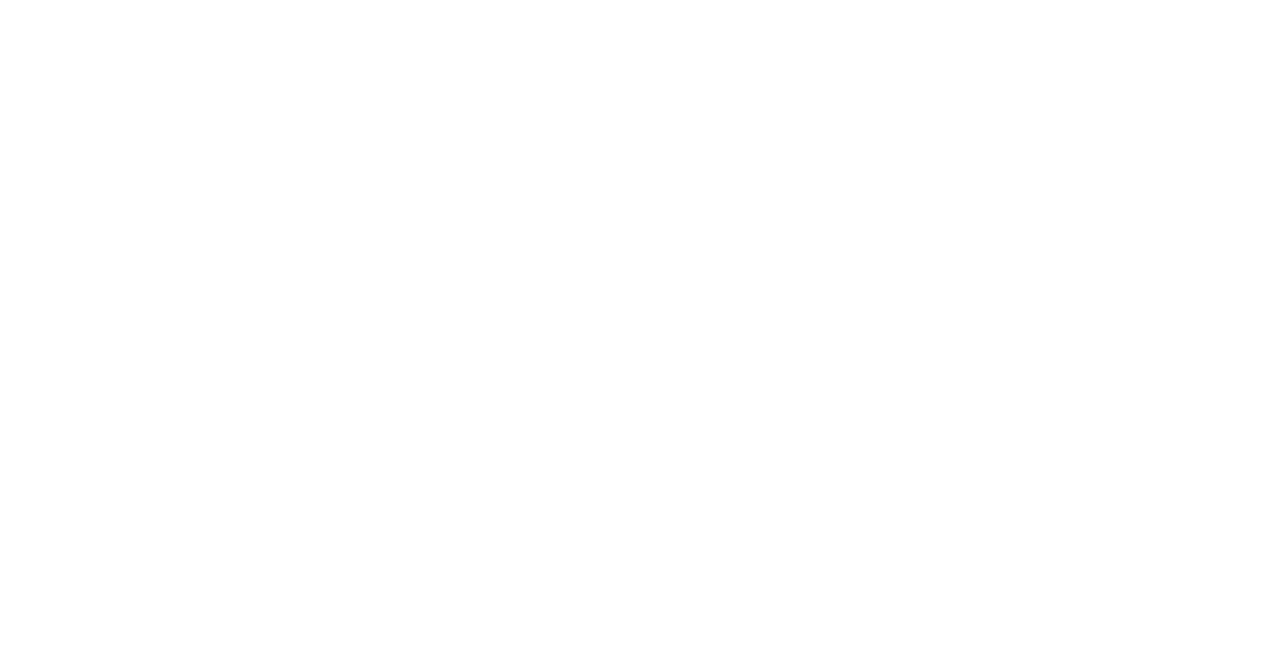
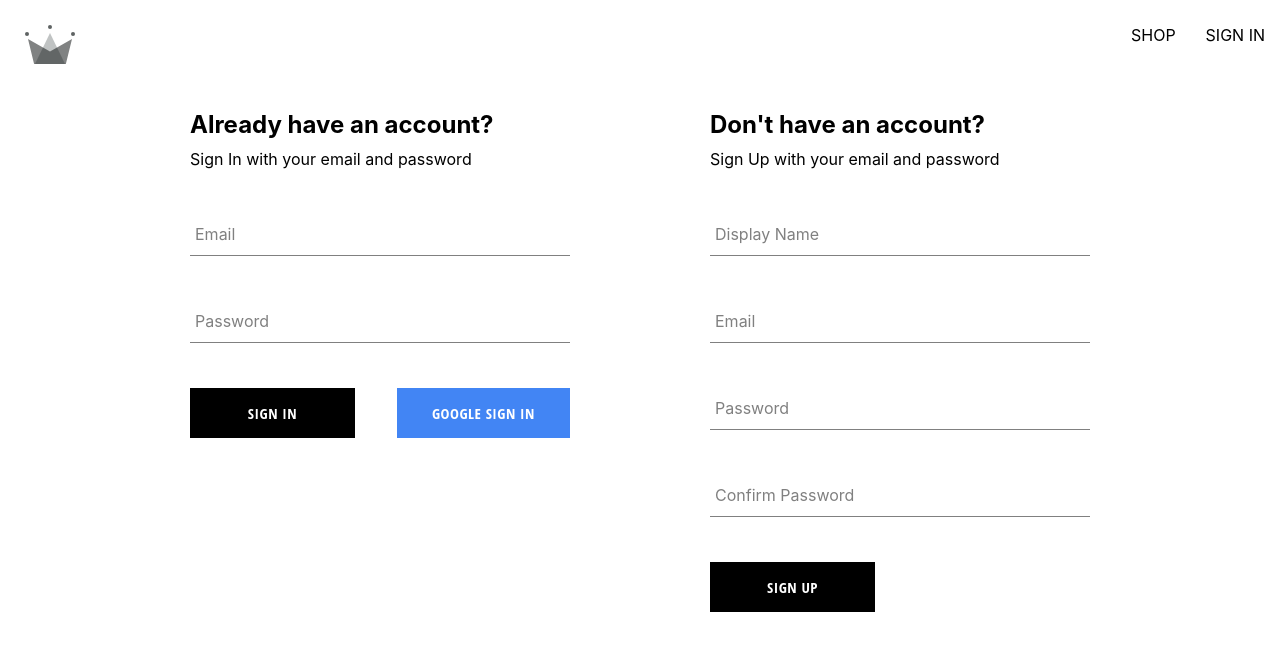
Before and after one commit to Doozuu/shopping-mall, a React (Create React App) app: page /auth in a window 1280 px wide. Before the commit this address had no page. Shown: the top 650 px of the page. Built offline with nearby package versions, Linux system fonts and the light colour scheme.

Commit message:
sign in form

```diff
--- /dev/null
+++ b/src/ components/sign-in-form/sign-in-form-styles.scss
@@ -0,0 +1,14 @@
+.sign-in-container {
+  display: flex;
+  flex-direction: column;
+  width: 380px;
+
+  h2 {
+    margin: 10px 0;
+  }
+
+  .buttons-containers {
+    display: flex;
+    justify-content: space-between;
+  }
+}
--- /dev/null
+++ b/src/ components/sign-in-form/sign-in-form.component.jsx
@@ -0,0 +1,98 @@
+import { useState } from "react";
+
+import FormInput from "../form-input/form-input.component";
+import Button from "../button/button.component";
+
+import {
+  signInWithGooglePopup,
+  createUserDocumentFromAuth,
+  signInAuthUserWithEmailAndPassword,
+} from "../../firebase/firebase.utills";
+
+import "./sign-in-form-styles.scss";
+
+const defaultFormFields = {
+  email: "",
+  password: "",
+};
+
+const SignInForm = () => {
+  const [formFields, setFormFields] = useState(defaultFormFields);
+  const { email, password } = formFields;
+
+  const resetFormFields = () => {
+    setFormFields(defaultFormFields);
+  };
+
+  // 페이지 이동없이 팝업창으로 로그인 진행
+  const logGoogleUser = async () => {
+    const { user } = await signInWithGooglePopup();
+    await createUserDocumentFromAuth(user);
+  };
+
+  const handleSubmit = async (event) => {
+    event.preventDefault();
+
+    try {
+      const response = await signInAuthUserWithEmailAndPassword(
+        email,
+        password
+      );
+      resetFormFields();
+    } catch (error) {
+      switch (error.code) {
+        case "auth/wrong-password":
+          alert("incorrect password for email");
+          break;
+        case "auth/user-not-found":
+          alert("no user associated with this email");
+          break;
+        default:
+          console.log(error);
+      }
+    }
+  };
+
+  const handleChange = (event) => {
+    const { name, value } = event.target;
+    setFormFields({ ...formFields, [name]: value });
+  };
+
+  return (
+    <div className="sign-in-container">
+      <h2>Already have an account?</h2>
+      <span>Sign In with your email and password</span>
+      <form onSubmit={handleSubmit}>
+        <FormInput
+          label="Email"
+          type="email"
+          required
+          onChange={handleChange}
+          name="email"
+          value={email}
+        />
+
+        <FormInput
+          label="Password"
+          type="password"
+          required
+          onChange={handleChange}
+          name="password"
+          value={password}
+        />
+        <div className="buttons-containers">
+          <Button type="submit" children="Sign In" />
+          <Button
+            // button은 자동으로 submit 되기 때문에 handleSubmit함수가 실행되지 않도록 type="button"으로 지정해준다.
+            type="button"
+            buttonType="google"
+            onClick={logGoogleUser}
+            children="Google sign in"
+          />
+        </div>
+      </form>
+    </div>
+  );
+};
+
+export default SignInForm;
--- a/src/ components/sign-up-form/sign-up-form.component.jsx
+++ b/src/ components/sign-up-form/sign-up-form.component.jsx
@@ -94,7 +94,7 @@
           value={confirmPassword}
         />
 
-        <Button buttonType="google" type="submit" children="Sign Up" />
+        <Button type="submit" children="Sign Up" />
       </form>
     </div>
   );
--- a/src/App.js
+++ b/src/App.js
@@ -2,14 +2,14 @@
 
 import Home from "./routes/home/home.component";
 import Navigation from "./routes/navigation/navigation.component";
-import SignIn from "./routes/sign-in/sign-in.component";
+import Authentication from "./routes/authentication/authentication.component";
 
 const App = () => {
   return (
     <Routes>
       <Route path="/" element={<Navigation />}>
         <Route index element={<Home />} />
-        <Route path="signIn" element={<SignIn />} />
+        <Route path="auth" element={<Authentication />} />
       </Route>
     </Routes>
   );
--- a/src/firebase/firebase.utills.js
+++ b/src/firebase/firebase.utills.js
@@ -5,6 +5,7 @@
   signInWithPopup,
   GoogleAuthProvider,
   createUserWithEmailAndPassword,
+  signInWithEmailAndPassword,
 } from "firebase/auth";
 import { getFirestore, doc, setDoc, getDoc } from "firebase/firestore";
 
@@ -65,8 +66,14 @@
   return userDocRef;
 };
 
-// 이메일 로그인
+// 이메일 가입
 export const createAuthUserWithEmailAndPassword = async (email, password) => {
   if (!email || !password) return;
   return await createUserWithEmailAndPassword(auth, email, password);
 };
+
+// 이메일 로그인
+export const signInAuthUserWithEmailAndPassword = async (email, password) => {
+  if (!email || !password) return;
+  return await signInWithEmailAndPassword(auth, email, password);
+};
--- /dev/null
+++ b/src/routes/authentication/authentication.component.jsx
@@ -0,0 +1,39 @@
+import { useEffect } from "react";
+import { getRedirectResult } from "firebase/auth";
+import {
+  auth,
+  signInWithGoogleRedirect,
+  createUserDocumentFromAuth,
+} from "../../firebase/firebase.utills";
+import SignUpForm from "../../ components/sign-up-form/sign-up-form.component";
+import SignInForm from "../../ components/sign-in-form/sign-in-form.component";
+
+import "./authentication.styles.scss";
+
+const Authentication = () => {
+  // 페이지 이동해서 로그인 진행하고 자동으로 원래 페이지로 돌아옴
+  // 페이지를 이동하게 되면 정보들이 initialize 되기 때문에 pop up과는 다른 방식으로 처리 해야함
+  // useEffect, getRedirectResult, auth 이용.
+  // useEffect(() => {
+  //   async function getResult() {
+  //     const response = await getRedirectResult(auth);
+  //     if (response) {
+  //       const userDocRef = await createUserDocumentFromAuth(response.user);
+  //     }
+  //   }
+  //   getResult();
+  // }, []);
+
+  //   <button onClick={signInWithGoogleRedirect}>
+  //   Sign in With Google Redirect
+  // </button>
+
+  return (
+    <div className="authentication-container">
+      <SignInForm />
+      <SignUpForm />
+    </div>
+  );
+};
+
+export default Authentication;
--- /dev/null
+++ b/src/routes/authentication/authentication.styles.scss
@@ -0,0 +1,6 @@
+.authentication-container {
+  display: flex;
+  width: 900px;
+  justify-content: space-between;
+  margin: 30px auto;
+}
--- a/src/routes/navigation/navigation.component.jsx
+++ b/src/routes/navigation/navigation.component.jsx
@@ -14,7 +14,7 @@
           <Link className="nav-link" to="/shop">
             SHOP
           </Link>
-          <Link className="nav-link" to="/signIn">
+          <Link className="nav-link" to="/auth">
             SIGN IN
           </Link>
         </div>
--- a/src/routes/sign-in/sign-in.component.jsx
+++ /dev/null
@@ -1,43 +0,0 @@
-import { useEffect } from "react";
-import { getRedirectResult } from "firebase/auth";
-import {
-  auth,
-  signInWithGooglePopup,
-  signInWithGoogleRedirect,
-  createUserDocumentFromAuth,
-} from "../../firebase/firebase.utills";
-import SignUpForm from "../../ components/sign-up-form/sign-up-form.component";
-
-const SignIn = () => {
-  // 페이지 이동해서 로그인 진행하고 자동으로 원래 페이지로 돌아옴
-  // 페이지를 이동하게 되면 정보들이 initialize 되기 때문에 pop up과는 다른 방식으로 처리 해야함
-  // useEffect, getRedirectResult, auth 이용.
-  useEffect(() => {
-    async function getResult() {
-      const response = await getRedirectResult(auth);
-      if (response) {
-        const userDocRef = await createUserDocumentFromAuth(response.user);
-      }
-    }
-    getResult();
-  }, []);
-
-  // 페이지 이동없이 팝업창으로 로그인 진행
-  const logGoogleUser = async () => {
-    const { user } = await signInWithGooglePopup();
-    const userDocRef = await createUserDocumentFromAuth(user);
-  };
-
-  return (
-    <div>
-      <h1>Sign In Page</h1>
-      <button onClick={logGoogleUser}>Sign in With Google Popup</button>
-      <button onClick={signInWithGoogleRedirect}>
-        Sign in With Google Redirect
-      </button>
-      <SignUpForm />
-    </div>
-  );
-};
-
-export default SignIn;
```
